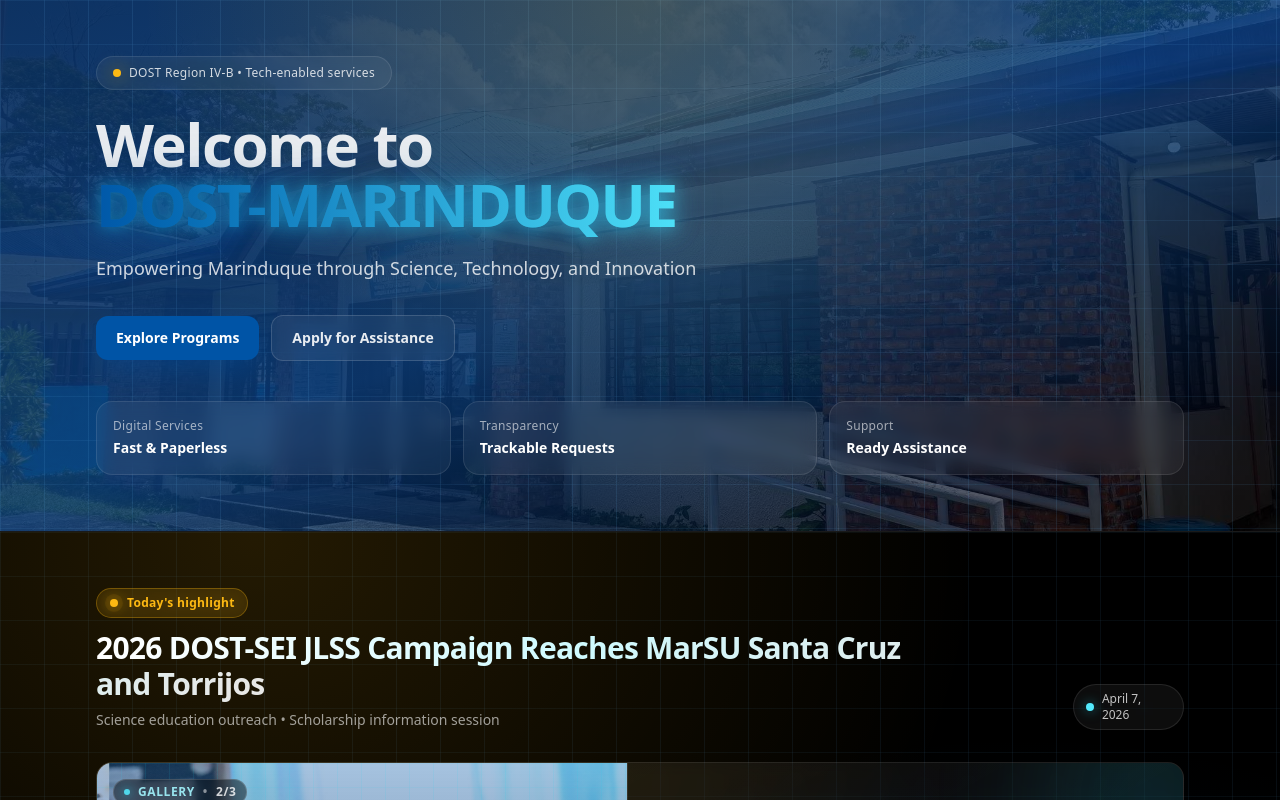
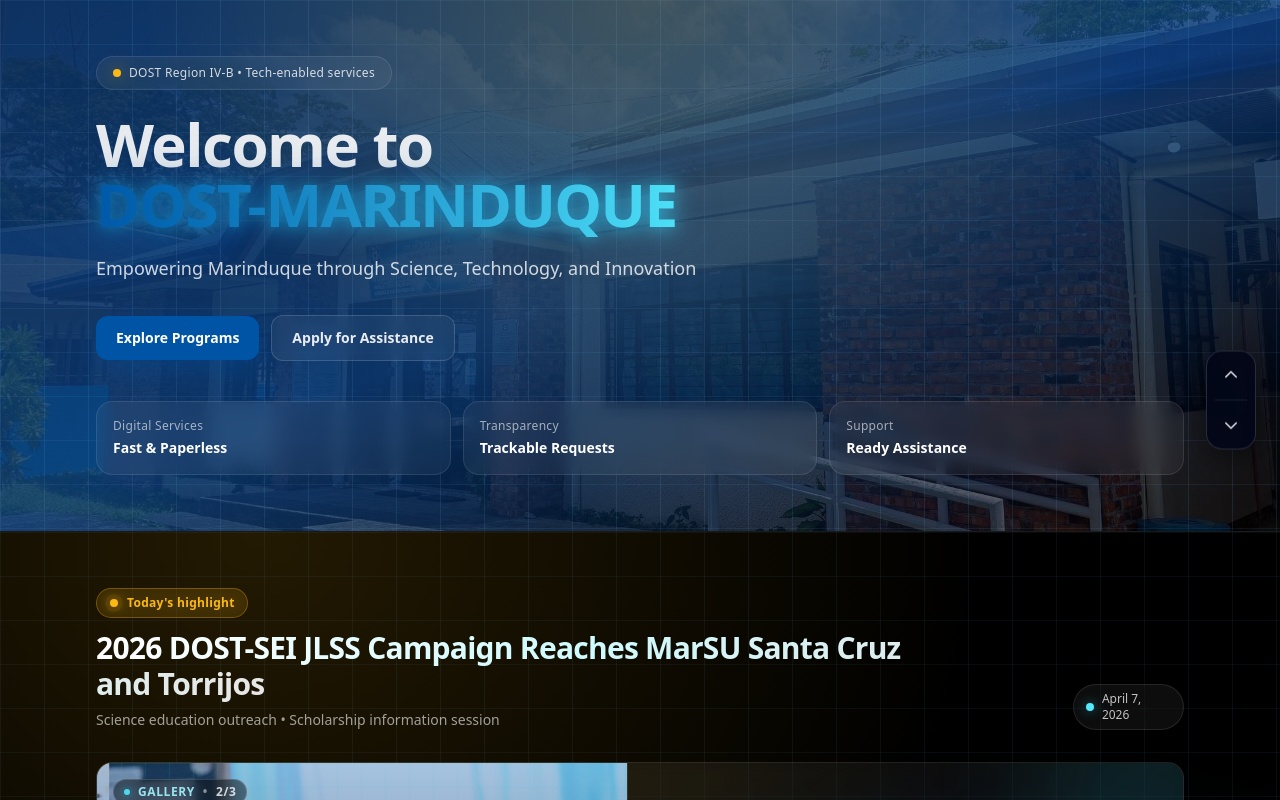
Before and after one commit to DarwinMelaya/DOST-MARINDUQUE, a React (Vite) app in the folder frontend/: page / in a window 1280 px wide. Shown: the top 800 px of the page. Built offline with nearby package versions, Linux system fonts and the light colour scheme; no server answers.

Commit message:
Update Map component to disable scroll wheel zoom; enhance LandingPage with smooth scrolling navigation and visibility controls for map section.

```diff
--- a/frontend/src/Components/MainPage/Map.jsx
+++ b/frontend/src/Components/MainPage/Map.jsx
@@ -118,7 +118,7 @@
           maxZoom={15}
           maxBounds={bounds}
           maxBoundsViscosity={1.0}
-          scrollWheelZoom
+          scrollWheelZoom={false}
           attributionControl={false}
           className="h-full w-full"
         >
--- a/frontend/src/pages/Landing/LandingPage.jsx
+++ b/frontend/src/pages/Landing/LandingPage.jsx
@@ -1,3 +1,4 @@
+import { useEffect, useRef, useState } from "react";
 import Head from "../../Components/MainPage/Head";
 import About from "../../Components/MainPage/About";
 import ContactUs from "../../Components/MainPage/ContactUs";
@@ -5,7 +6,35 @@
 import Programs from "../../Components/MainPage/Programs";
 import Announcements from "../../Components/MainPage/Announcements";
 
+const scrollToSection = (id) => {
+  document.getElementById(id)?.scrollIntoView({
+    behavior: "smooth",
+    block: "start",
+  });
+};
+
 const LandingPage = () => {
+  const mapSectionRef = useRef(null);
+  const [mapNavVisible, setMapNavVisible] = useState(false);
+
+  useEffect(() => {
+    const el = mapSectionRef.current;
+    if (!el || typeof IntersectionObserver === "undefined") return undefined;
+
+    const observer = new IntersectionObserver(
+      ([entry]) => {
+        // Show controls habang malinaw na nakatingin sa map section (hindi lang dumaan).
+        setMapNavVisible(
+          entry.isIntersecting && entry.intersectionRatio >= 0.2
+        );
+      },
+      { threshold: [0, 0.2, 0.35, 0.5, 0.75, 1] }
+    );
+
+    observer.observe(el);
+    return () => observer.disconnect();
+  }, []);
+
   return (
     <main className="min-h-screen bg-slate-950 text-white">
       <div className="w-full">
@@ -15,7 +44,11 @@
           <Announcements />
         </section>
 
-        <section id="map" className="w-full scroll-mt-24 bg-black">
+        <section
+          id="map"
+          ref={mapSectionRef}
+          className="relative w-full scroll-mt-24 bg-black"
+        >
           <Map />
         </section>
 
@@ -31,6 +64,60 @@
           <ContactUs />
         </section>
       </div>
+
+      {/* Up/Down: kapag nasa map section, may explicit na scroll para hindi ma-trap ng map */}
+      <div
+        className={`pointer-events-none fixed right-4 top-1/2 z-[1000] flex -translate-y-1/2 flex-col gap-2 transition-opacity duration-200 sm:right-6 ${
+          mapNavVisible ? "opacity-100" : "invisible opacity-0"
+        }`}
+        aria-hidden={!mapNavVisible}
+      >
+        <div className="pointer-events-auto flex flex-col overflow-hidden rounded-2xl border border-white/15 bg-slate-950/90 shadow-[0_8px_30px_rgba(0,0,0,.45)] backdrop-blur-md">
+          <button
+            type="button"
+            onClick={() => scrollToSection("announcements")}
+            className="flex h-11 w-11 items-center justify-center text-white/90 transition hover:bg-white/10 focus:outline-none focus-visible:ring-2 focus-visible:ring-cyan-400/70 sm:h-12 sm:w-12"
+            aria-label="Pumunta sa Announcements (taas)"
+            title="Taas — Announcements"
+          >
+            <svg
+              xmlns="http://www.w3.org/2000/svg"
+              viewBox="0 0 24 24"
+              fill="currentColor"
+              className="h-6 w-6"
+              aria-hidden
+            >
+              <path
+                fillRule="evenodd"
+                d="M11.47 7.72a.75.75 0 0 1 1.06 0l5.25 5.25a.75.75 0 1 1-1.06 1.06L12 9.31l-4.72 4.72a.75.75 0 0 1-1.06-1.06l5.25-5.25Z"
+                clipRule="evenodd"
+              />
+            </svg>
+          </button>
+          <span className="mx-2 h-px bg-white/10" />
+          <button
+            type="button"
+            onClick={() => scrollToSection("programs")}
+            className="flex h-11 w-11 items-center justify-center text-white/90 transition hover:bg-white/10 focus:outline-none focus-visible:ring-2 focus-visible:ring-cyan-400/70 sm:h-12 sm:w-12"
+            aria-label="Pumunta sa Programs (ibaba)"
+            title="Ibaba — Programs"
+          >
+            <svg
+              xmlns="http://www.w3.org/2000/svg"
+              viewBox="0 0 24 24"
+              fill="currentColor"
+              className="h-6 w-6"
+              aria-hidden
+            >
+              <path
+                fillRule="evenodd"
+                d="M12.53 16.28a.75.75 0 0 1-1.06 0l-5.25-5.25a.75.75 0 0 1 1.06-1.06L12 14.69l4.72-4.72a.75.75 0 1 1 1.06 1.06l-5.25 5.25Z"
+                clipRule="evenodd"
+              />
+            </svg>
+          </button>
+        </div>
+      </div>
     </main>
   );
 };
```
